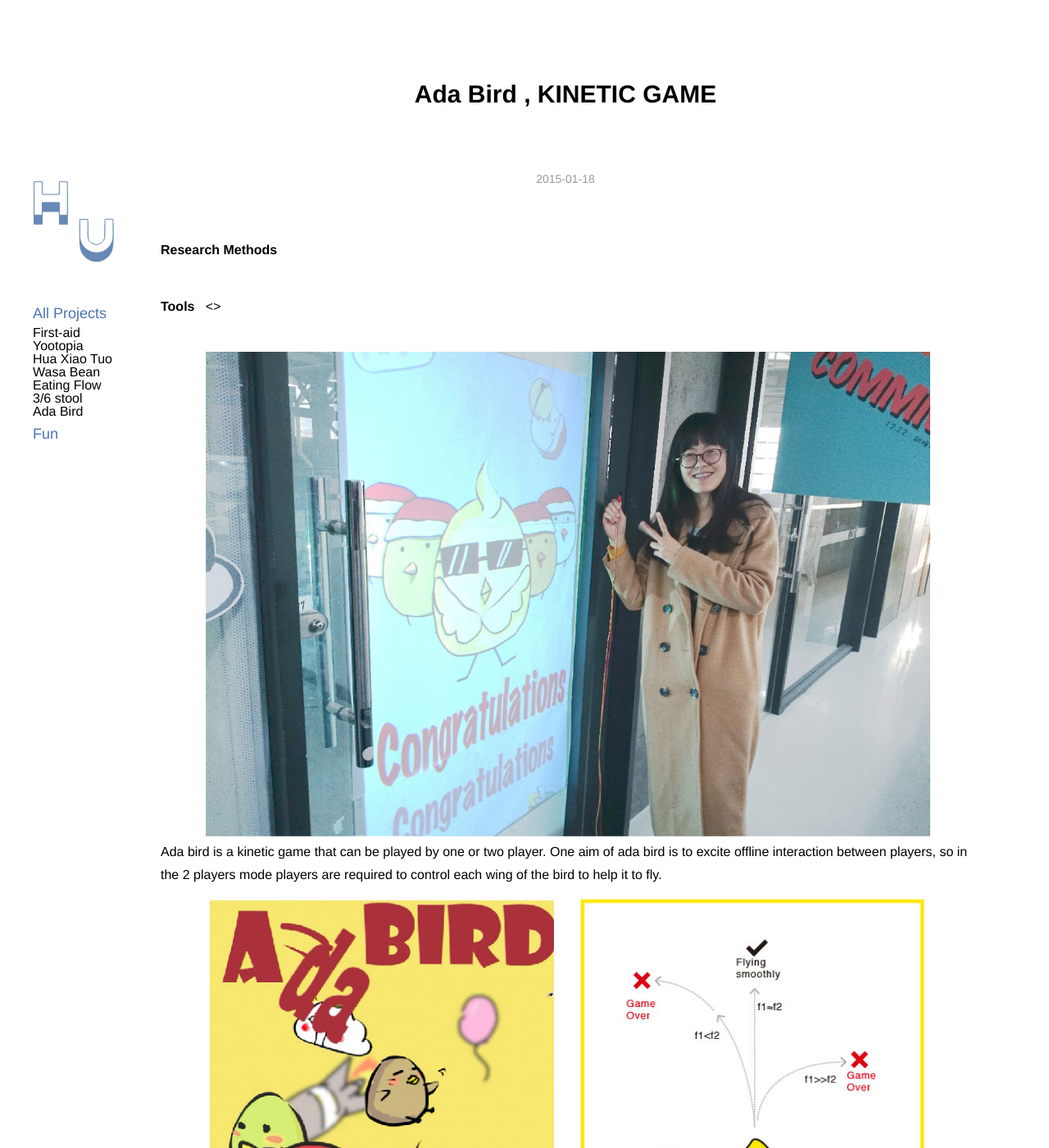
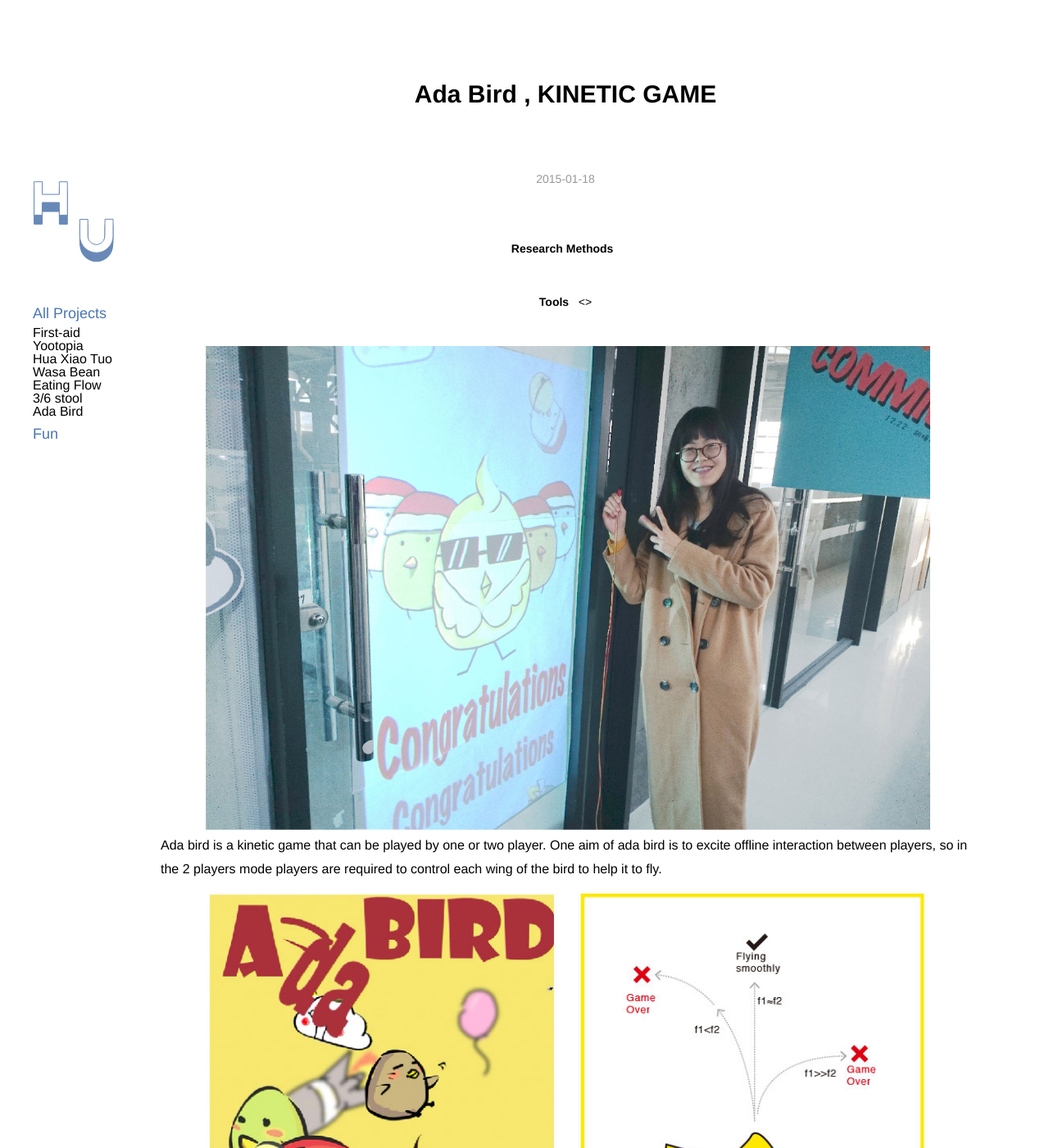
Before and after one commit to HuYuanyuan96/yuanyuan1996.github.io, a Jekyll site: the page built from _posts/2015-01-18-Ada-bird.md, in a window 1280 px wide and 1400 px high. Shown: the whole window at 82% size. Built offline with Jekyll 4.4.1, drawn with Linux system fonts in a browser that asks for light colours.

Commit message:
Update style.css

```diff
--- a/_includes/style.css
+++ b/_includes/style.css
@@ -577,6 +577,18 @@ margin-left: 20px;
   margin-bottom: 60px;
   font-size: 14px;
 }
+
+.post-wrapper .post-methods {
+  text-align: center;
+  font-size: 14px;
+}
+
+.post-wrapper .post-tools {
+  text-align: center;
+  font-size: 14px;
+}
+
+
 @media screen and (max-width: 767px) {
   .post-wrapper .post-date {
     margin-bottom: 40px;
```
